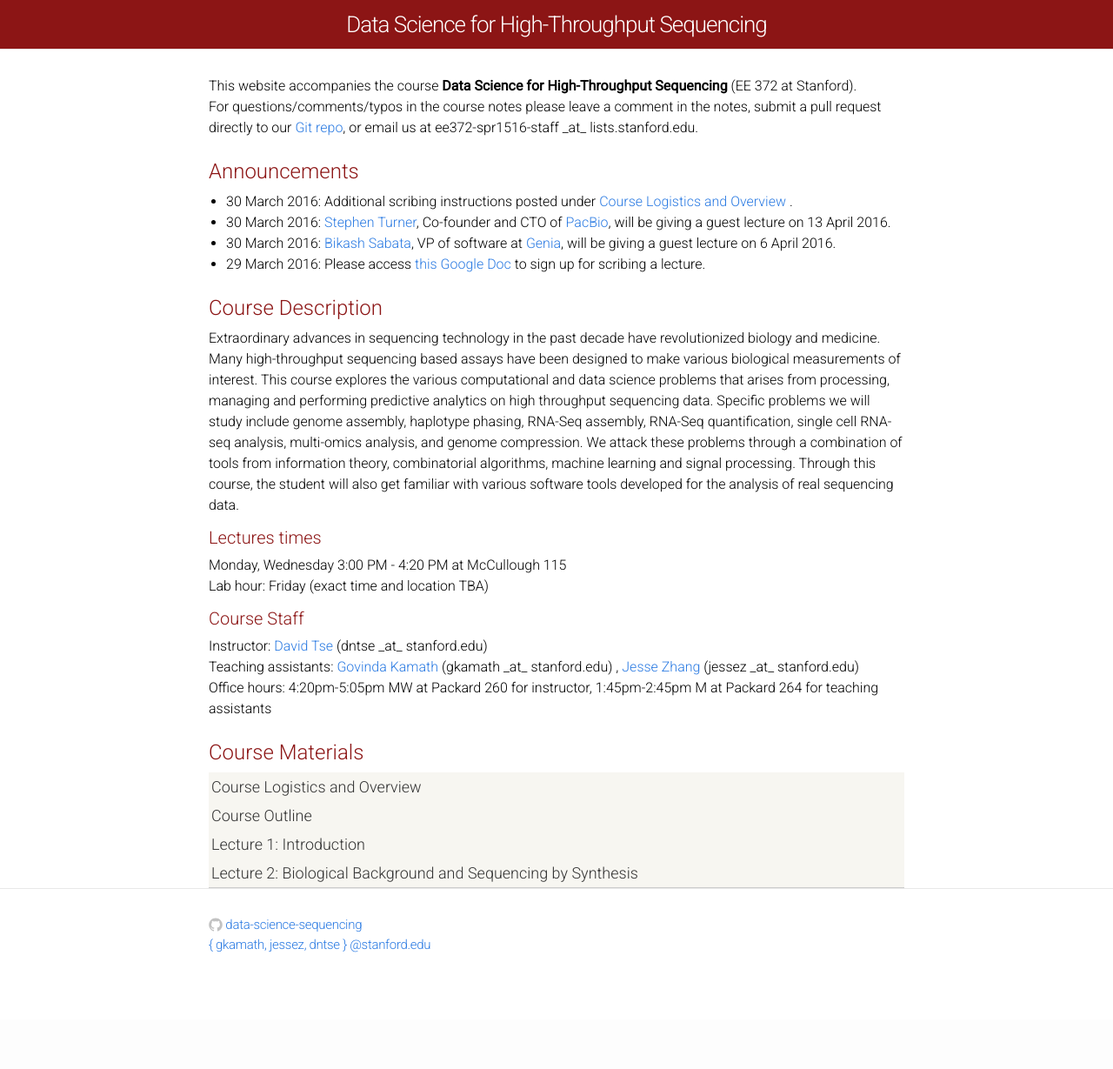
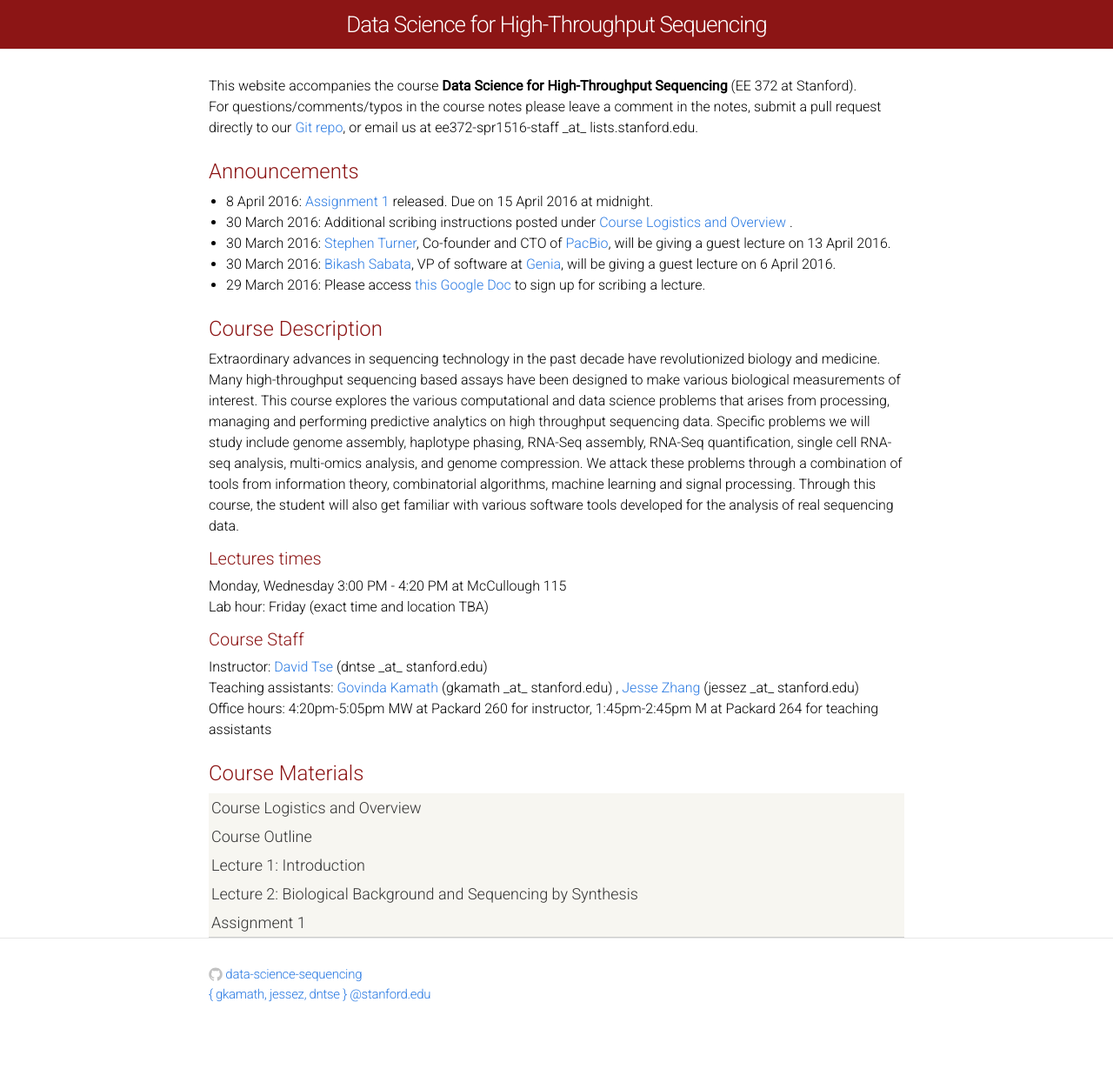
Before and after one commit to laurashen/data-science-sequencing.github.io, a Jekyll site: the page built from index.html, in a window 1280 px wide. Shown: the whole page at 87% size. Built offline with Jekyll 4.4.1, drawn with Linux system fonts in a browser that asks for light colours; before the commit the page ends 1172 px from its top, so only the background shows below that.

Commit message:
assignment1

```diff
--- a/index.html
+++ b/index.html
@@ -13,6 +13,7 @@ layout: default
     <div class="module-header">Announcements</div>
     <div class="materials-bullets-notopmargin">
     <ul >
+    <li>8 April 2016: <a href="/assignments/assignment1/">Assignment 1</a> released. Due on 15 April 2016 at midnight.
     <li>30 March 2016: Additional scribing instructions posted under <a href="/lectures/course_overview/#scribing">Course Logistics and Overview </a>. </li>
     <li>30 March 2016: <a href="http://www.pacb.com/people/stephen-turner-phd/">Stephen Turner</a>, Co-founder and CTO of <a href="http://www.pacb.com/">PacBio</a>, will be giving a guest lecture on 13 April 2016. </li></li>
     <li>30 March 2016: <a href="https://www.linkedin.com/in/bikashsabata">Bikash Sabata</a>, VP of software at <a href="http://www.geniachip.com/">Genia</a>, will be giving a guest lecture on 6 April 2016.
@@ -58,6 +59,7 @@ layout: default
         <a href="/lectures/lecture0/">Course Outline </a>
         <a href="/lectures/lecture1/">Lecture 1: Introduction</a>
         <a href="/lectures/lecture2/">Lecture 2: Biological Background and Sequencing by Synthesis</a>
+        <a href="/assignments/assignment1/">Assignment 1</a>
     </div>
 
   </div>
```
